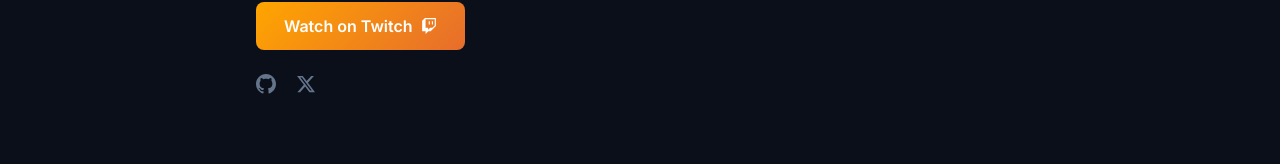
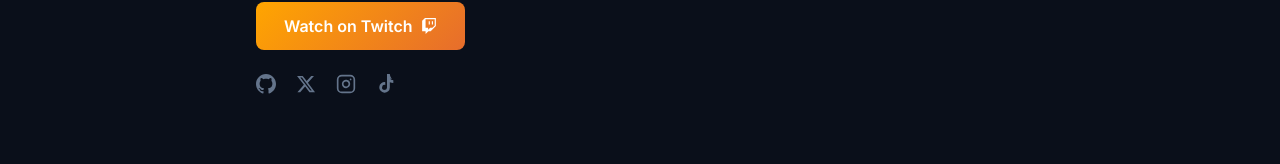
Before and after one commit to JessePeplinski/peptech.dev, a Next.js app: page / in a window 1280 px wide. Shown: the part 496-660 px from the top of the page. Built offline with nearby package versions, Linux system fonts and the light colour scheme.

Commit message:
Add Instagram and TikTok links

```diff
--- a/src/components/brand-icons.tsx
+++ b/src/components/brand-icons.tsx
@@ -1,5 +1,5 @@
 type BrandIconProps = {
-  name: "github" | "twitch" | "x";
+  name: "github" | "instagram" | "tiktok" | "twitch" | "x";
   className?: string;
 };
 
@@ -30,6 +30,38 @@ export function BrandIcon({ name, className = "h-5 w-5" }: BrandIconProps) {
     );
   }
 
+  if (name === "instagram") {
+    return (
+      <svg
+        className={className}
+        fill="none"
+        stroke="currentColor"
+        strokeLinecap="round"
+        strokeLinejoin="round"
+        strokeWidth="2"
+        viewBox="0 0 24 24"
+        aria-hidden="true"
+      >
+        <rect width="20" height="20" x="2" y="2" rx="5" ry="5" />
+        <path d="M16 11.37A4 4 0 1 1 12.63 8 4 4 0 0 1 16 11.37z" />
+        <path d="M17.5 6.5h.01" />
+      </svg>
+    );
+  }
+
+  if (name === "tiktok") {
+    return (
+      <svg
+        className={className}
+        fill="currentColor"
+        viewBox="0 0 24 24"
+        aria-hidden="true"
+      >
+        <path d="M16.6 5.82a6.25 6.25 0 0 0 4.18 1.6v3.38a9.64 9.64 0 0 1-4.18-.96v6.24a6.34 6.34 0 1 1-5.47-6.28v3.46a2.96 2.96 0 1 0 2.07 2.82V0h3.4c.1 2.13 1 4.17 2.5 5.82Z" />
+      </svg>
+    );
+  }
+
   return (
     <svg
       className={className}
--- a/src/lib/seo.ts
+++ b/src/lib/seo.ts
@@ -37,6 +37,8 @@ export const sameAsLinks = [
   siteLinks.github,
   siteLinks.linkedin,
   siteLinks.x,
+  siteLinks.instagram,
+  siteLinks.tiktok,
   siteLinks.personal,
   siteLinks.pepTechStudios,
 ];
--- a/src/lib/site.ts
+++ b/src/lib/site.ts
@@ -6,6 +6,8 @@ export const siteLinks = {
   github: "https://github.com/JessePeplinski",
   linkedin: "https://linkedin.com/in/jessepeplinski",
   x: "https://x.com/peptechdev",
+  instagram: "https://instagram.com/peptechdev",
+  tiktok: "https://tiktok.com/@peptechdev",
   indiePage: "https://indiepa.ge/peptechdev",
   personal: "https://jessepeplinski.com",
   pepTechStudios: "https://peptechstudios.com",
@@ -25,6 +27,8 @@ export const navItems = [
 export const socialLinks = [
   { href: siteLinks.github, label: "GitHub", icon: "github" },
   { href: siteLinks.x, label: "X", icon: "x" },
+  { href: siteLinks.instagram, label: "Instagram", icon: "instagram" },
+  { href: siteLinks.tiktok, label: "TikTok", icon: "tiktok" },
 ] as const;
 
 export type Project = {
```
Also changed, not shown: public/llms.txt.
